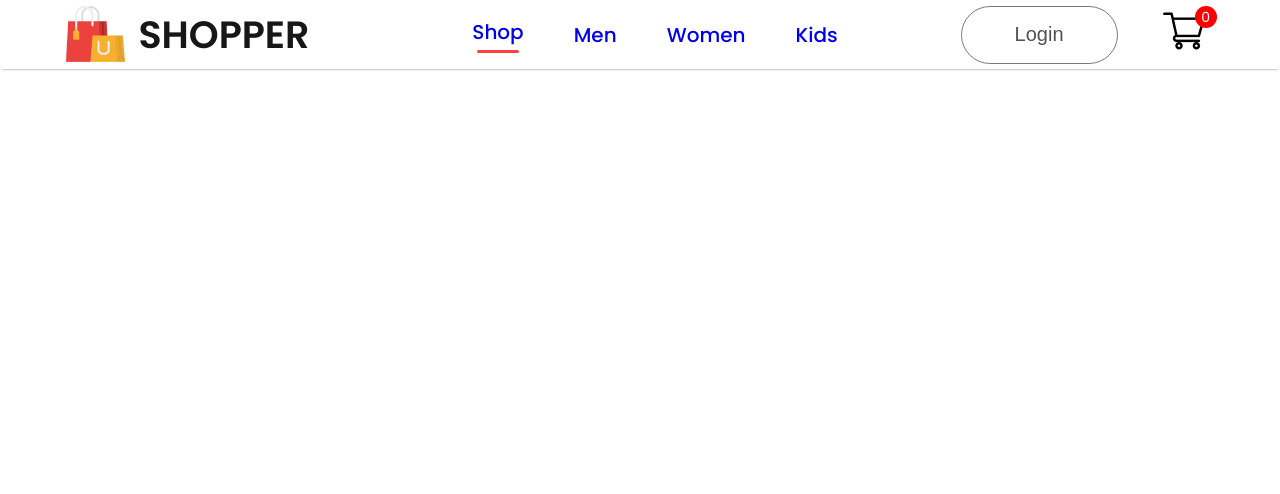
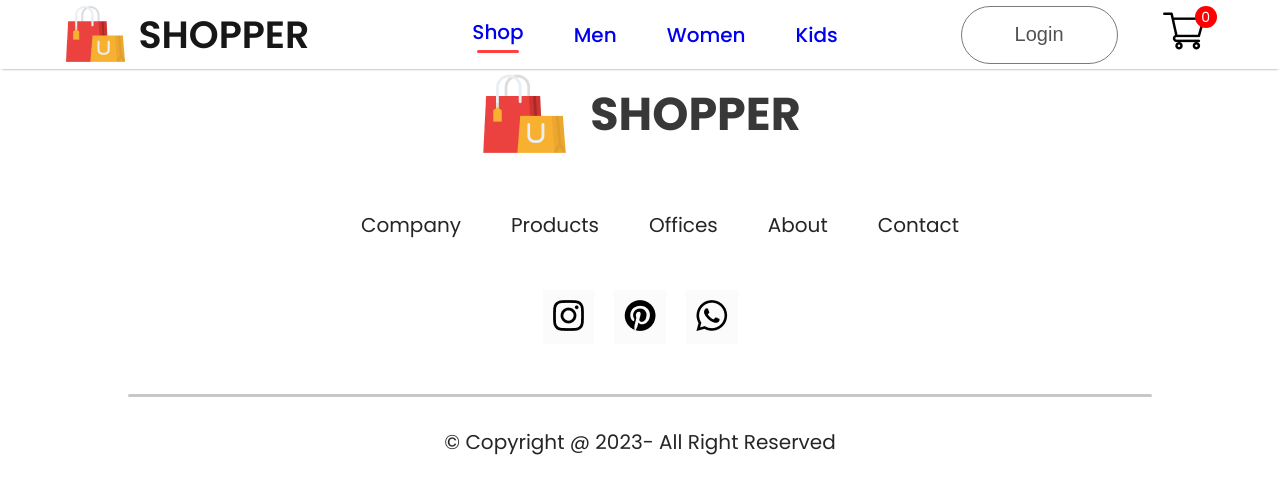
Before and after one commit to KevinShehan/e-commerce, a React (Create React App) app: page /login in a window 1280 px wide. Shown: the top 494 px of the page. Built offline with nearby package versions, Linux system fonts and the light colour scheme.

Commit message:
Footer comp css added

```diff
--- a/src/App.js
+++ b/src/App.js
@@ -6,6 +6,7 @@
 import Product from "./Pages/Product";
 import Cart from "./Pages/Cart";
 import LoginSignup from "./Pages/LoginSignup";
+import Footer from "./Components/Footer/Footer";
 
 function App() {
   return (
@@ -32,6 +33,7 @@
           <Route path="/cart" element={<Cart />}></Route>
           <Route path="/login" element={<LoginSignup />}></Route>
         </Routes>
+        <Footer/>
       </BrowserRouter>
     </div>
   );
--- a/src/Components/Footer/Footer.css
+++ b/src/Components/Footer/Footer.css
@@ -0,0 +1,54 @@
+.footer{
+    display: flex;
+    flex-direction: column;
+    justify-content: center;
+    align-items: center;
+gap:50px;
+}
+.footer-logo{
+    display: flex;
+    align-items: center;
+    gap: 20px;
+}
+.footer-logo p{
+    color: #383838;
+    font-size: 46px;
+    font-weight: 700;
+}
+.footer-links{
+    display: flex;
+    list-style: none;
+    gap: 50px;
+    color:#252525;
+    font-size: 20px;
+}
+.footer-links li{
+    cursor: pointer;
+}
+.footer-social-icons{
+    display: flex;
+    gap: 20px;
+}
+.footer-icons-container{
+    padding: 10px;
+    padding-bottom: 6px;
+    background: #fbfbfb;
+    border: 1 solid #ebebeb;
+}
+.footer-copyright{
+    display: flex;
+    flex-direction: column;
+    align-items: center;
+    gap: 30px;
+    width: 100%;
+    margin-bottom: 30px;
+    color: #252525;
+    font-size: 20px;
+}
+.footer-copyright hr{
+    width: 80%;
+    border: none;
+    border-radius: 10px;
+    height: 3px;
+    background: #c7c7c7;
+}
--- a/src/Pages/Shops.jsx
+++ b/src/Pages/Shops.jsx
@@ -4,7 +4,6 @@
 import Offers from '../Components/Offers/Offers';
 import NewCollections from '../Components/NewCollections/NewCollections';
 import NewsLetter from '../Components/NewsLetter/NewsLetter';
-import Footer from '../Components/Footer/Footer';
 
 const Shops = () => {
   return (
@@ -14,7 +13,6 @@
       <Offers />
       <NewCollections />
       <NewsLetter/>
-      <Footer/>
     </div>
   )
 }
```
